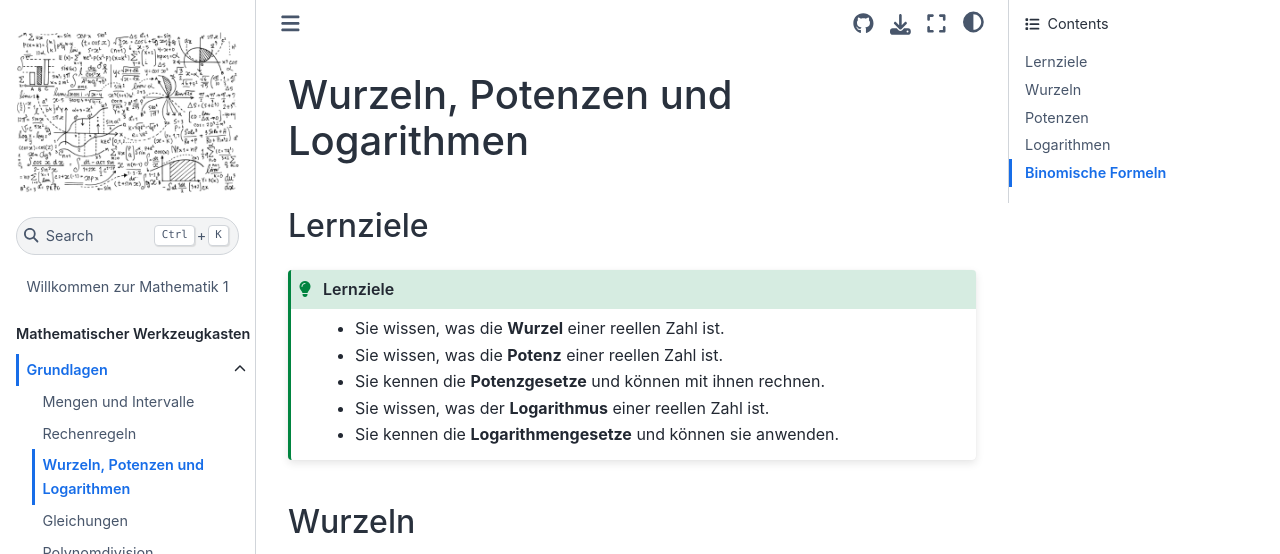
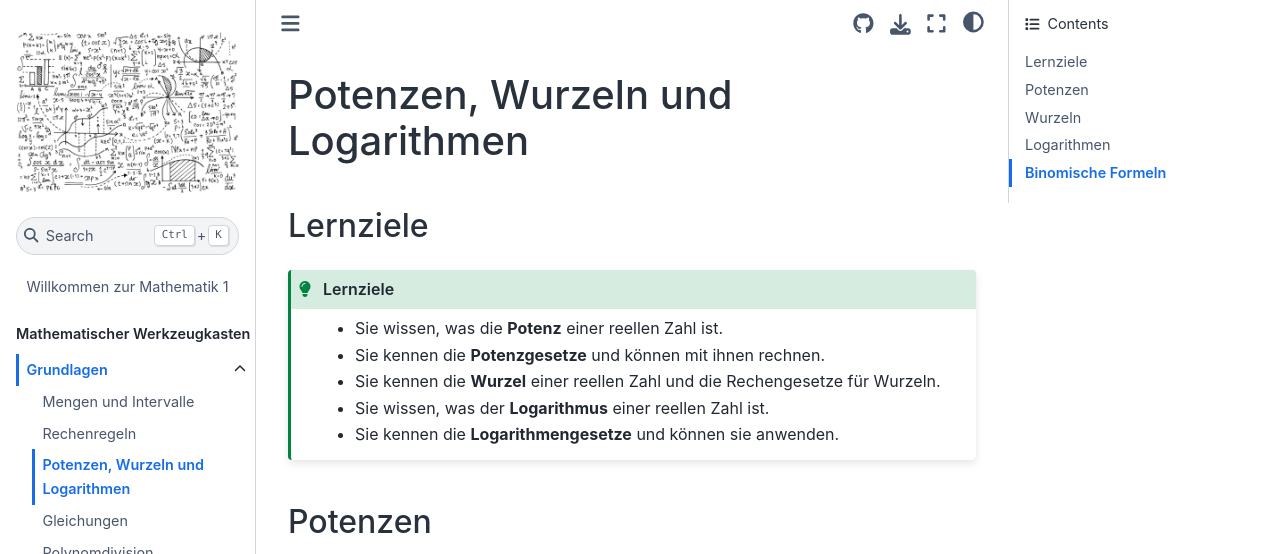
Before and after one commit to s-linden/mathematik-1, a Jupyter Book: the page built from doc/chapter01/sec03.md, in a window 1280 px wide and 900 px high, cut to the strip 0-554 px from the top of the window. Built offline with Jupyter Book 1.0.4 settings and Sphinx 7.4.7 and the Sphinx Book theme 1.1.4, drawn with Linux system fonts in a browser that asks for light colours.

Commit message:
some videos added

````diff
--- a/doc/chapter01/sec03.md
+++ b/doc/chapter01/sec03.md
@@ -1,26 +1,15 @@
-# Wurzeln, Potenzen und Logarithmen
+# Potenzen, Wurzeln und Logarithmen
 
 ## Lernziele
 
 ```{admonition} Lernziele
 :class: tip
-* Sie wissen, was die **Wurzel** einer reellen Zahl ist.
 * Sie wissen, was die **Potenz** einer reellen Zahl ist.
 * Sie kennen die **Potenzgesetze** und können mit ihnen rechnen.
+* Sie kennen die **Wurzel** einer reellen Zahl und die Rechengesetze für Wurzeln.
 * Sie wissen, was der **Logarithmus** einer reellen Zahl ist.
 * Sie kennen die **Logarithmengesetze** und können sie anwenden.
 ```
-
-
-## Wurzeln
-
-<iframe width="560" height="315" src="https://www.youtube.com/embed/q7FnS0gnArE" title="YouTube video player" frameborder="0" allow="accelerometer; autoplay; clipboard-write; encrypted-media; gyroscope; picture-in-picture" allowfullscreen></iframe>
-
-<iframe width="560" height="315" src="https://www.youtube.com/embed/8gPq0SX2pXc" title="YouTube video player" frameborder="0" allow="accelerometer; autoplay; clipboard-write; encrypted-media; gyroscope; picture-in-picture" allowfullscreen></iframe>
-
-<iframe width="560" height="315" src="https://www.youtube.com/embed/o6TowgCALpY" title="YouTube video player" frameborder="0" allow="accelerometer; autoplay; clipboard-write; encrypted-media; gyroscope; picture-in-picture" allowfullscreen></iframe>
-
-<iframe width="560" height="315" src="https://www.youtube.com/embed/wkeCSXbK93g" title="YouTube video player" frameborder="0" allow="accelerometer; autoplay; clipboard-write; encrypted-media; gyroscope; picture-in-picture" allowfullscreen></iframe>
 
 ## Potenzen
 
@@ -39,6 +28,17 @@
 <iframe width="560" height="315" src="https://www.youtube.com/embed/HQZDrEsQ_lw" title="YouTube video player" frameborder="0" allow="accelerometer; autoplay; clipboard-write; encrypted-media; gyroscope; picture-in-picture" allowfullscreen></iframe>
 
 <iframe width="560" height="315" src="https://www.youtube.com/embed/cuCYpxpF5AE" title="YouTube video player" frameborder="0" allow="accelerometer; autoplay; clipboard-write; encrypted-media; gyroscope; picture-in-picture" allowfullscreen></iframe>
+
+
+## Wurzeln
+
+<iframe width="560" height="315" src="https://www.youtube.com/embed/q7FnS0gnArE" title="YouTube video player" frameborder="0" allow="accelerometer; autoplay; clipboard-write; encrypted-media; gyroscope; picture-in-picture" allowfullscreen></iframe>
+
+<iframe width="560" height="315" src="https://www.youtube.com/embed/8gPq0SX2pXc" title="YouTube video player" frameborder="0" allow="accelerometer; autoplay; clipboard-write; encrypted-media; gyroscope; picture-in-picture" allowfullscreen></iframe>
+
+<iframe width="560" height="315" src="https://www.youtube.com/embed/o6TowgCALpY" title="YouTube video player" frameborder="0" allow="accelerometer; autoplay; clipboard-write; encrypted-media; gyroscope; picture-in-picture" allowfullscreen></iframe>
+
+<iframe width="560" height="315" src="https://www.youtube.com/embed/wkeCSXbK93g" title="YouTube video player" frameborder="0" allow="accelerometer; autoplay; clipboard-write; encrypted-media; gyroscope; picture-in-picture" allowfullscreen></iframe>
 
 ## Logarithmen
 
````
Also changed, not shown: doc/chapter01/sec02.md (+0 -3 lines), doc/chapter01/sec06.md (+6 -3 lines).
